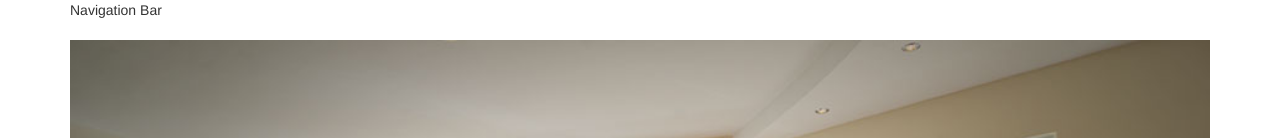
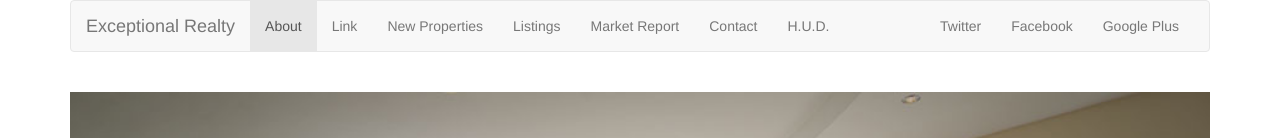
Before and after one commit to jginzberg/exceptional-realty-bootstrapped, a plain HTML site: page index.html in a window 1280 px wide. Shown: the top 138 px of the page. Drawn offline with nearby package versions, Linux system fonts and the light colour scheme.

Commit message:
finish navbar

```diff
--- a/index.html
+++ b/index.html
@@ -26,7 +26,40 @@
 
       <div class="row">
           <div class="col-sm-12">
-            Navigation Bar
+            <nav class="navbar navbar-default">
+              <div class="container-fluid">
+                <!-- Brand and toggle get grouped for better mobile display -->
+                <div class="navbar-header">
+                  <button type="button" class="navbar-toggle collapsed" data-toggle="collapse" data-target="#bs-example-navbar-collapse-1" aria-expanded="false">
+                    <span class="sr-only">Toggle navigation</span>
+                    <span class="icon-bar"></span>
+                    <span class="icon-bar"></span>
+                    <span class="icon-bar"></span>
+                  </button>
+                  <a class="navbar-brand" href="#">Exceptional Realty</a>
+                </div>
+
+                <!-- Collect the nav links, forms, and other content for toggling -->
+                <div class="collapse navbar-collapse" id="bs-example-navbar-collapse-1">
+                  <!-- main nav links -->
+                  <ul class="nav navbar-nav">
+                    <li class="active"><a href="#">About<span class="sr-only">(current)</span></a></li>
+                    <li><a href="#">Link</a></li>
+                    <li><a href="#">New Properties</a></li>
+                    <li><a href="#">Listings</a></li>
+                    <li><a href="#">Market Report</a></li>
+                    <li><a href="#">Contact</a></li>
+                    <li><a href="#" target="_blank">H.U.D.</a></li>
+                  </ul>
+                  <!-- social nav links -->
+                  <ul class="nav navbar-nav navbar-right">
+                    <li><a class="twit" href="#" title="Twitter">Twitter</a></li>
+                    <li> <a class="fbook" href="#" title="Facebook">Facebook</a>
+                    <li><a class="gplus" href="#" title="Google Plus">Google Plus</a></li>
+                  </ul>
+                </div><!-- /.navbar-collapse -->
+              </div><!-- /.container-fluid -->
+            </nav>
           </div>
       </div>
 
```
